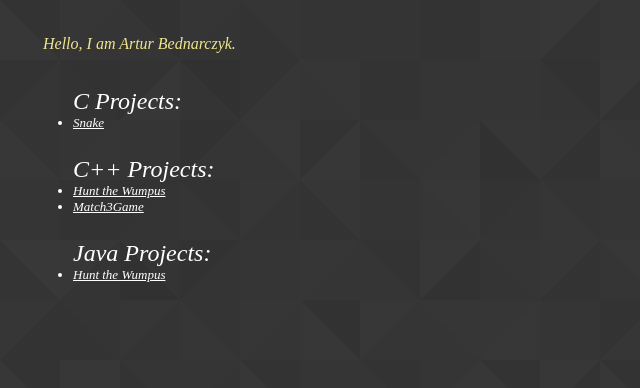
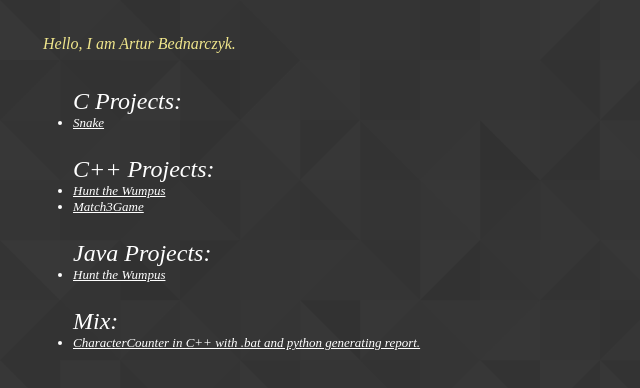
Before and after one commit to Isur/Isur.github.io, a plain HTML site: page index.html in a window 1280 px wide. Shown: the whole page, without its empty margins (0-640 px from the left). Drawn offline with Linux system fonts and the light colour scheme.

Commit message:
add CharacterCounter to list

```diff
--- a/index.html
+++ b/index.html
@@ -22,6 +22,9 @@
             <li> <a href="https://github.com/Isur/Hunt-The-Wumpus/tree/master/JAVA">Hunt the Wumpus</a></li>
 
         </ul>
+		<ul id="mix"> Mix:
+			<li><a href="https://github.com/Isur/CharacterCounter">CharacterCounter in C++ with .bat and python generating report. </a></li>
+		</ul>
 
 
     </div>
```
